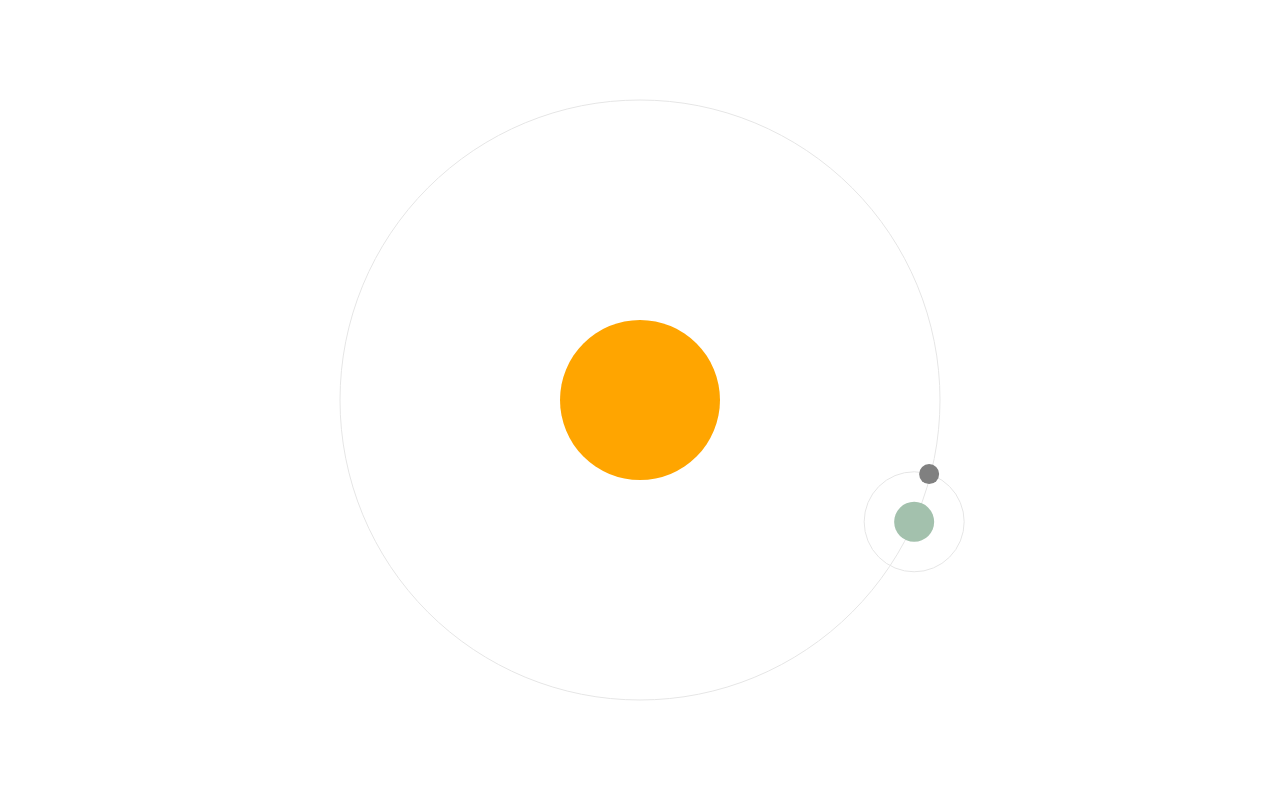
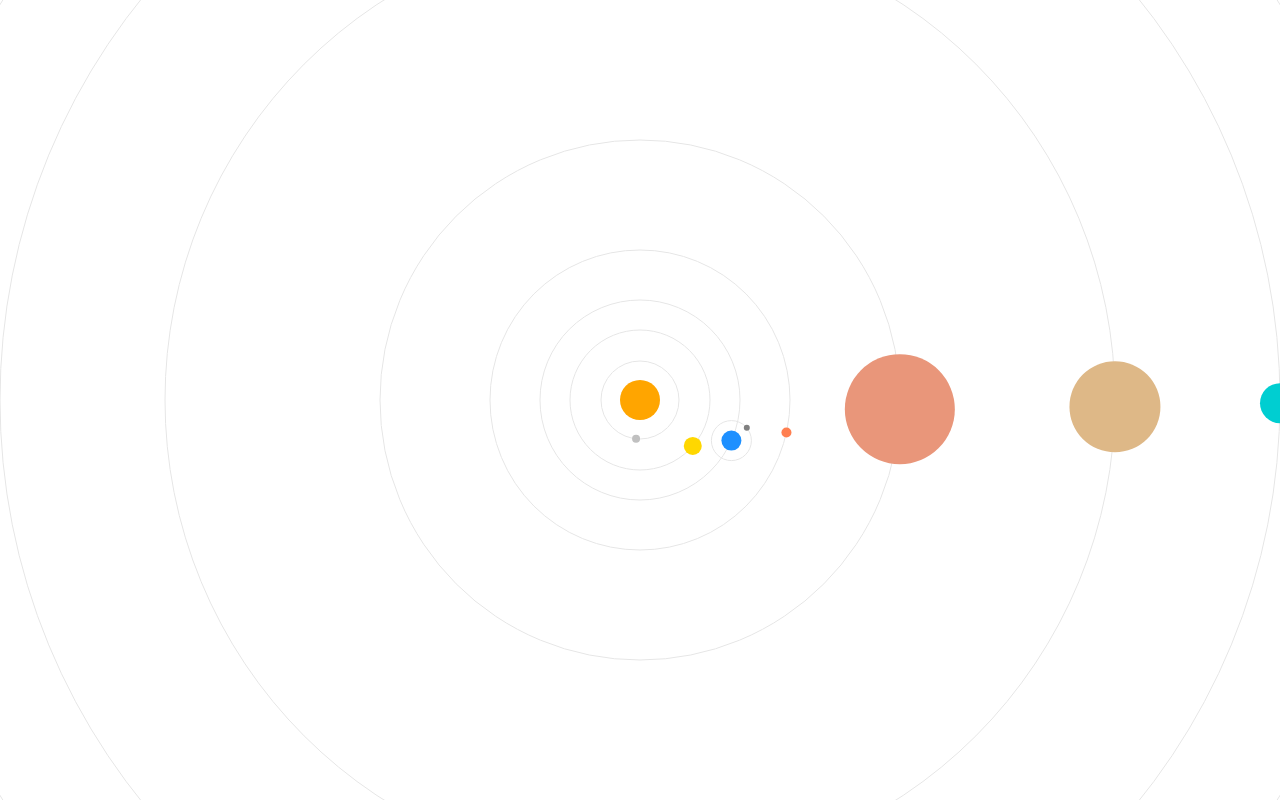
Before and after one commit to ZaraTam/orbit-simulator, a plain HTML site: page solar-system.html in a window 1280 px wide. Drawn offline with Linux system fonts and the light colour scheme.

Commit message:
Include all planets

```diff
--- a/solar-system.html
+++ b/solar-system.html
@@ -31,26 +31,89 @@
     // Sun
     var sunX = canvas.width / 2;
     var sunY = canvas.height / 2;
-    var sunRadius = 80;
+    var sunRadius = 20;
     var sunColour = "orange"
+
+    // Mercury
+    var mercuryX = mercuryY = 0;
+    var mercuryRadius = 4;
+    var mercuryColour = "#C0C0C0"
+    var mercuryDistance = 39;
+    var mercuryTheta = 0;
+    var mercuryPeriod = 3;
+    var mercuryFrequency = 1 / mercuryPeriod / 60;
+
+    // Venus
+    var venusX = venusY = 0;
+    var venusRadius = 9;
+    var venusColour = "#FFD700"
+    var venusDistance = 70;
+    var venusTheta = 0;
+    var venusPeriod = 7;
+    var venusFrequency = 1 / venusPeriod / 60;
 
     // Earth
     var earthX = earthY = 0;
-    var earthRadius = 20;
-    var earthColour = "#A3C1AD"
-    var earthDistance = 300;
+    var earthRadius = 10;
+    var earthColour = "#1E90FF"
+    var earthDistance = 100;
     var earthTheta = 0;
     var earthPeriod = 12;
     var earthFrequency = 1 / earthPeriod / 60;
 
     // Moon
     var moonX = moonY = 0;
-    var moonRadius = 10;
+    var moonRadius = 3;
     var moonColour = "#808080"
-    var moonDistance = 50;
+    var moonDistance = 20;
     var moonTheta = 0;
-    var moonPeriod = 1;
+    var moonPeriod = 0.897;
     var moonFrequency = 1 / moonPeriod / 60;
+
+    // Mars
+    var marsX = marsY = 0;
+    var marsRadius = 5;
+    var marsColour = "#FF7F50"
+    var marsDistance = 150;
+    var marsTheta = 0;
+    var marsPeriod = 23;
+    var marsFrequency = 1 / marsPeriod / 60;
+
+    // Jupiter
+    var jupiterX = jupiterY = 0;
+    var jupiterRadius = 110 / 2;
+    var jupiterColour = "#E9967A"
+    var jupiterDistance = 520 / 2;
+    var jupiterTheta = 0;
+    var jupiterPeriod = 142;
+    var jupiterFrequency = 1 / jupiterPeriod / 60;
+
+    // Saturn
+    var saturnX = saturnY = 0;
+    var saturnRadius = 91 / 2;
+    var saturnColour = "#DEB887"
+    var saturnDistance = 950 / 2;
+    var saturnTheta = 0;
+    var saturnPeriod = 353;
+    var saturnFrequency = 1 / saturnPeriod / 60;
+
+    // Uranus
+    var uranusX = uranusY = 0;
+    var uranusRadius = 40 / 2;
+    var uranusColour = "#00CED1"
+    var uranusDistance = 1920 / 3;
+    var uranusTheta = 0;
+    var uranusPeriod = 1008;
+    var uranusFrequency = 1 / uranusPeriod / 60;
+
+    // Neptune
+    var neptuneX = neptuneY = 0;
+    var neptuneRadius = 39 / 2;
+    var neptuneColour = "#4169E1"
+    var neptuneDistance = 3010 / 4;
+    var neptuneTheta = 0;
+    var neptunePeriod = 1977;
+    var neptuneFrequency = 1 / neptunePeriod / 60;
 
     function drawBody(centreX, centreY, radius, colour) {
       context.fillStyle = colour;
@@ -74,6 +137,34 @@
 
       // Sun
       drawBody(sunX, sunY, sunRadius, sunColour);
+
+      // Mercury
+      if (mercuryTheta >= 2 * Math.PI) {
+        mercuryTheta = 0;
+      }
+      else {
+        mercuryTheta += mercuryFrequency;
+      }
+
+      mercuryX = sunX + mercuryDistance * Math.cos(mercuryTheta);
+      mercuryY = sunY + mercuryDistance * Math.sin(mercuryTheta);
+
+      drawOrbitPath(sunX, sunY, mercuryDistance);
+      drawBody(mercuryX, mercuryY, mercuryRadius, mercuryColour);
+
+      // Venus
+      if (venusTheta >= 2 * Math.PI) {
+        venusTheta = 0;
+      }
+      else {
+        venusTheta += venusFrequency;
+      }
+
+      venusX = sunX + venusDistance * Math.cos(venusTheta);
+      venusY = sunY + venusDistance * Math.sin(venusTheta);
+
+      drawOrbitPath(sunX, sunY, venusDistance);
+      drawBody(venusX, venusY, venusRadius, venusColour);
 
       // Earth
       if (earthTheta >= 2 * Math.PI) {
@@ -103,6 +194,76 @@
       drawOrbitPath(earthX, earthY, moonDistance);
       drawBody(moonX, moonY, moonRadius, moonColour);
 
+      // Mars
+      if (marsTheta >= 2 * Math.PI) {
+        marsTheta = 0;
+      }
+      else {
+        marsTheta += marsFrequency;
+      }
+
+      marsX = sunX + marsDistance * Math.cos(marsTheta);
+      marsY = sunY + marsDistance * Math.sin(marsTheta);
+
+      drawOrbitPath(sunX, sunY, marsDistance);
+      drawBody(marsX, marsY, marsRadius, marsColour);
+
+      // Jupiter
+      if (jupiterTheta >= 2 * Math.PI) {
+        jupiterTheta = 0;
+      }
+      else {
+        jupiterTheta += jupiterFrequency;
+      }
+
+      jupiterX = sunX + jupiterDistance * Math.cos(jupiterTheta);
+      jupiterY = sunY + jupiterDistance * Math.sin(jupiterTheta);
+
+      drawOrbitPath(sunX, sunY, jupiterDistance);
+      drawBody(jupiterX, jupiterY, jupiterRadius, jupiterColour);
+
+      // Saturn
+      if (saturnTheta >= 2 * Math.PI) {
+        saturnTheta = 0;
+      }
+      else {
+        saturnTheta += saturnFrequency;
+      }
+
+      saturnX = sunX + saturnDistance * Math.cos(saturnTheta);
+      saturnY = sunY + saturnDistance * Math.sin(saturnTheta);
+
+      drawOrbitPath(sunX, sunY, saturnDistance);
+      drawBody(saturnX, saturnY, saturnRadius, saturnColour);
+
+      // Uranus
+      if (uranusTheta >= 2 * Math.PI) {
+        uranusTheta = 0;
+      }
+      else {
+        uranusTheta += uranusFrequency;
+      }
+
+      uranusX = sunX + uranusDistance * Math.cos(uranusTheta);
+      uranusY = sunY + uranusDistance * Math.sin(uranusTheta);
+
+      drawOrbitPath(sunX, sunY, uranusDistance);
+      drawBody(uranusX, uranusY, uranusRadius, uranusColour);
+
+      // Neptune
+      if (neptuneTheta >= 2 * Math.PI) {
+        neptuneTheta = 0;
+      }
+      else {
+        neptuneTheta += neptuneFrequency;
+      }
+
+      neptuneX = sunX + neptuneDistance * Math.cos(neptuneTheta);
+      neptuneY = sunY + neptuneDistance * Math.sin(neptuneTheta);
+
+      drawOrbitPath(sunX, sunY, neptuneDistance);
+      drawBody(neptuneX, neptuneY, neptuneRadius, neptuneColour);
+
       window.requestAnimationFrame(orbit);
     }
 
```
